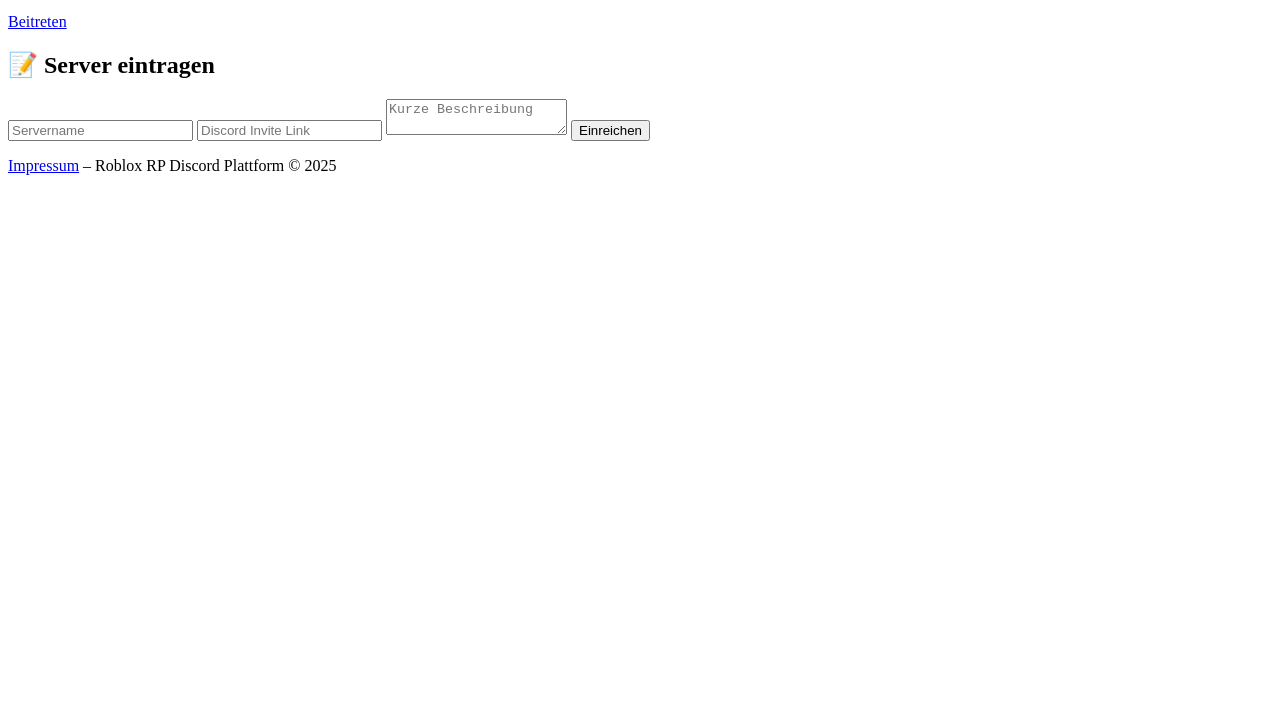
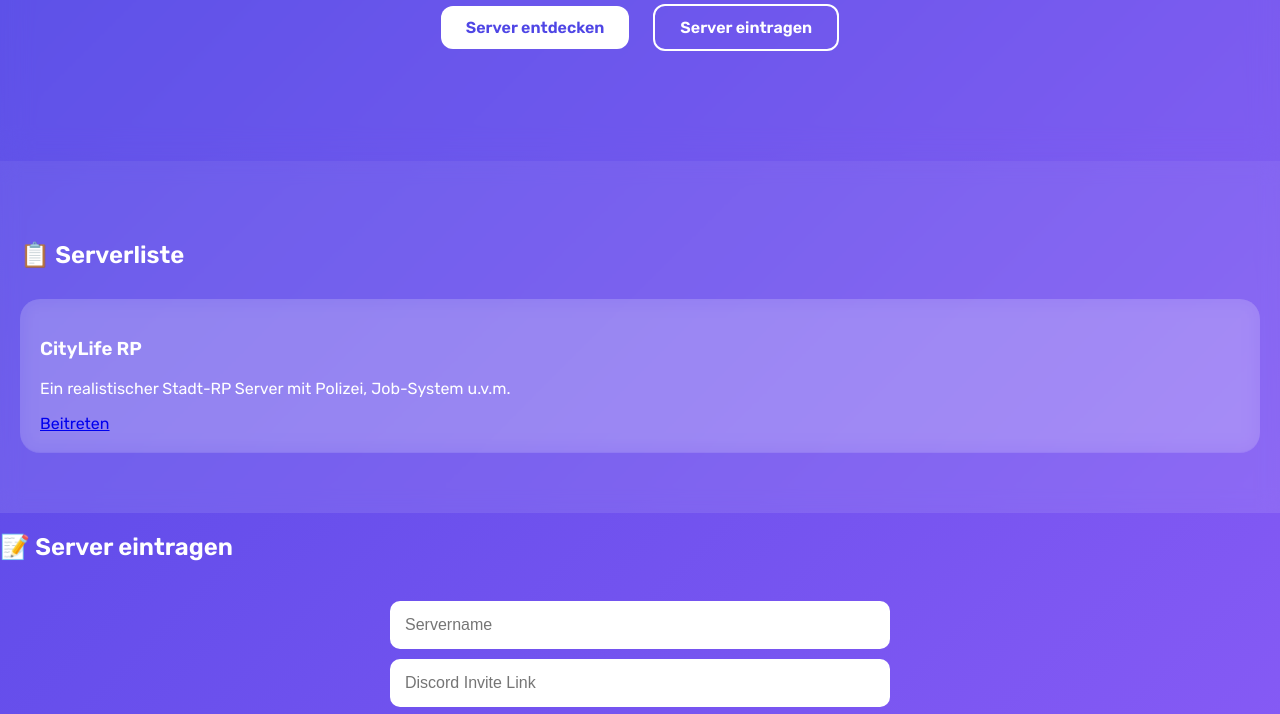
Before and after one commit to bluelight-connect/bluelight-connect.github.io, a plain HTML site: page index.html in a window 1280 px wide. Shown: the part 261-975 px from the top of the page. Before the commit the page ends 800 px from the top, so only its background shows below. Drawn offline with Linux system fonts and the light colour scheme.

Commit message:
index.html

```diff
--- a/index.html
+++ b/index.html
@@ -4,8 +4,15 @@
   <meta charset="UTF-8" />
   <meta name="viewport" content="width=device-width, initial-scale=1.0" />
   <title>Roblox RP Discord Liste</title>
-  <link rel="stylesheet" href="css/style.css" />
+
+  <!-- Richtiger Pfad zur CSS-Datei -->
+  <link rel="stylesheet" href="css/start.css" />
+
+  <!-- Schriftart Rubik -->
   <link href="https://fonts.googleapis.com/css2?family=Rubik:wght@300;400;500;600&display=swap" rel="stylesheet">
+
+  <!-- Favicon (PNG-Version) -->
+  <link rel="icon" type="image/png" href="image/BluelightConnect.png">
 </head>
 <body>
   <header class="hero">
```
